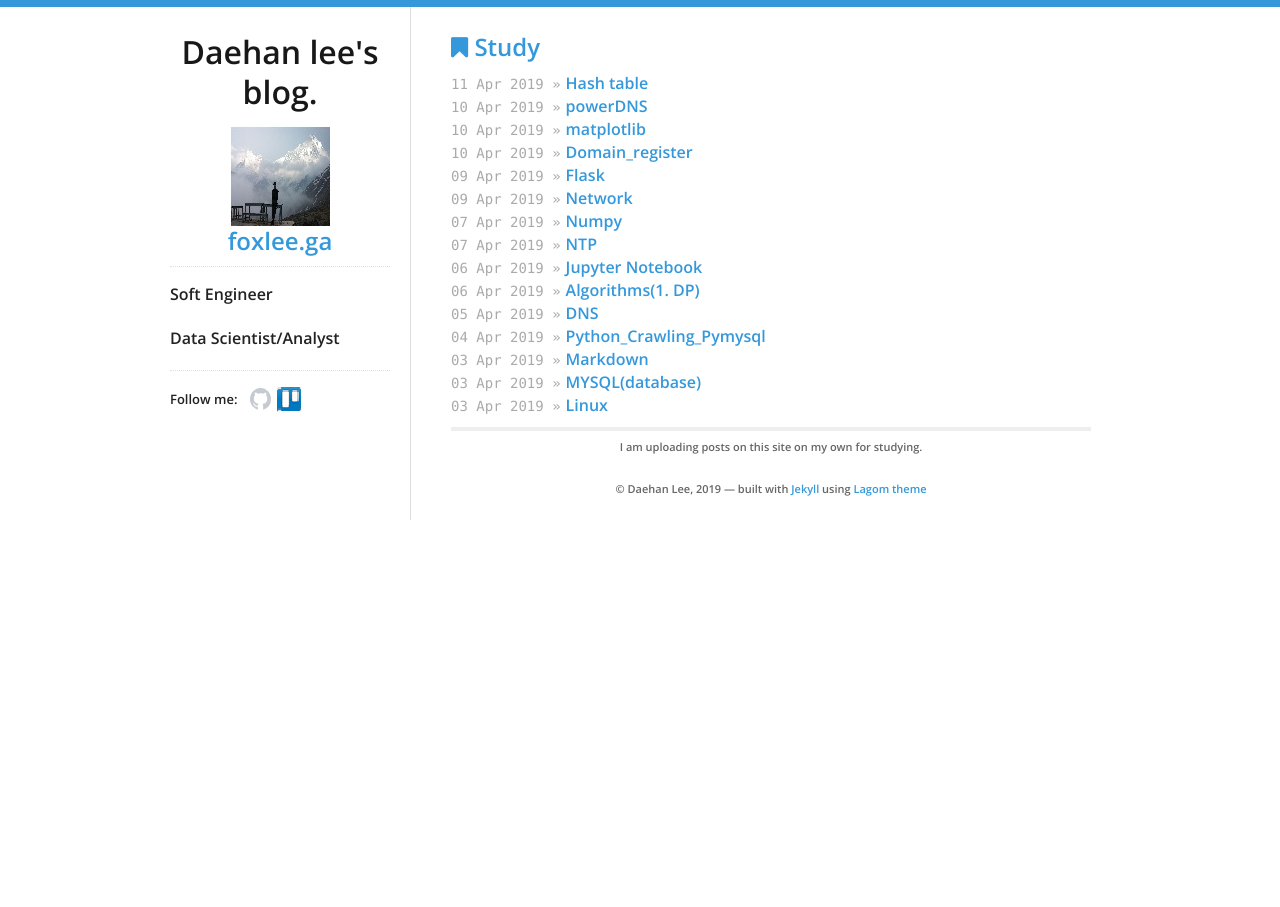
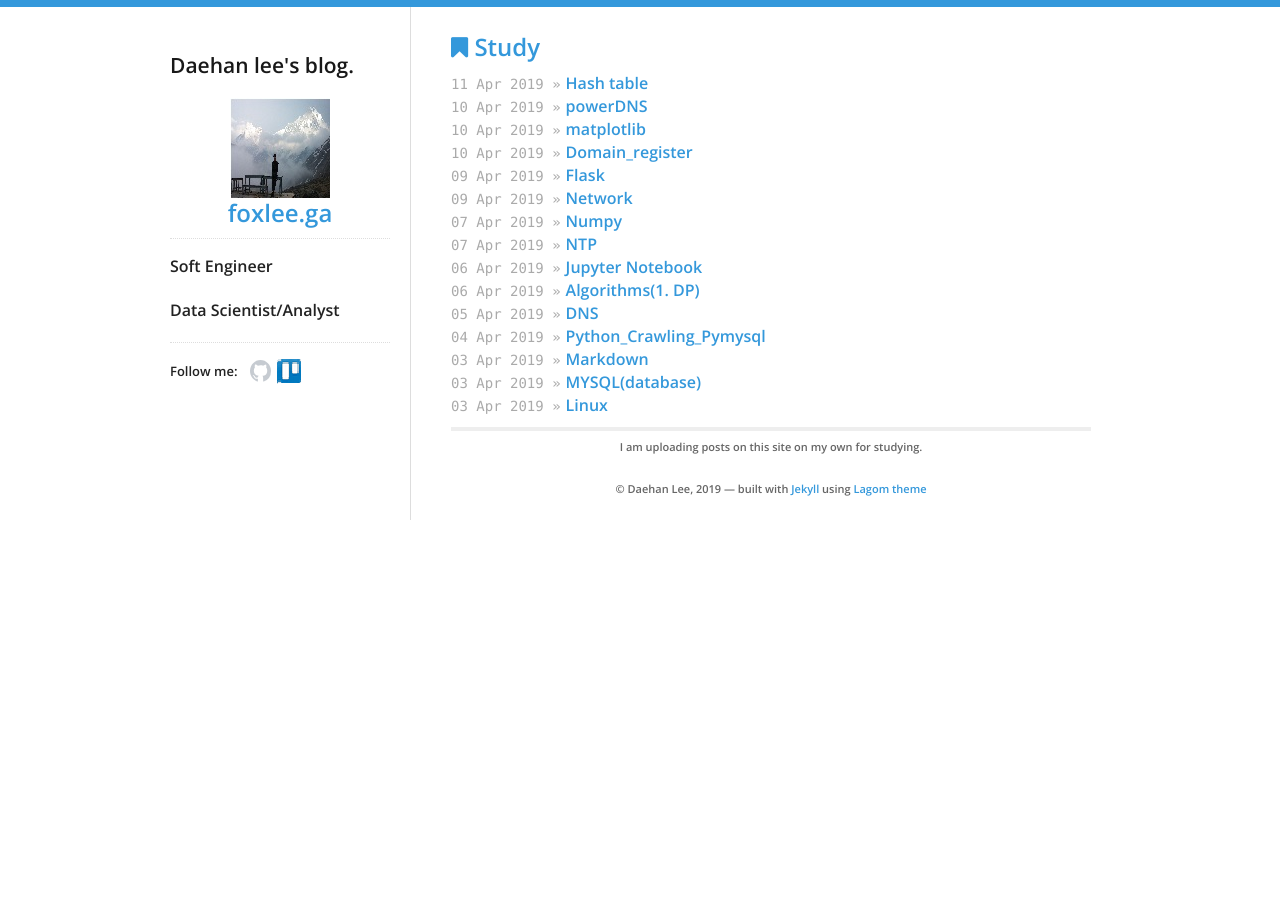
Before and after one commit to daehan0226/Study, a Jekyll site: the page built from index.html, in a window 1280 px wide. Built offline with Jekyll 4.4.1, drawn with Linux system fonts in a browser that asks for light colours.

```diff
--- a/_includes/sidebar.html
+++ b/_includes/sidebar.html
@@ -1,5 +1,5 @@
 <nav>
-  <h1>Daehan lee's blog.</h1>
+  <h3>Daehan lee's blog.</h3>
   <a href="/">
     {% if site.data.theme.social.gravatar %}
       <img src="/logo4.png" id="logo_github" alt="logo_github"/>
```
